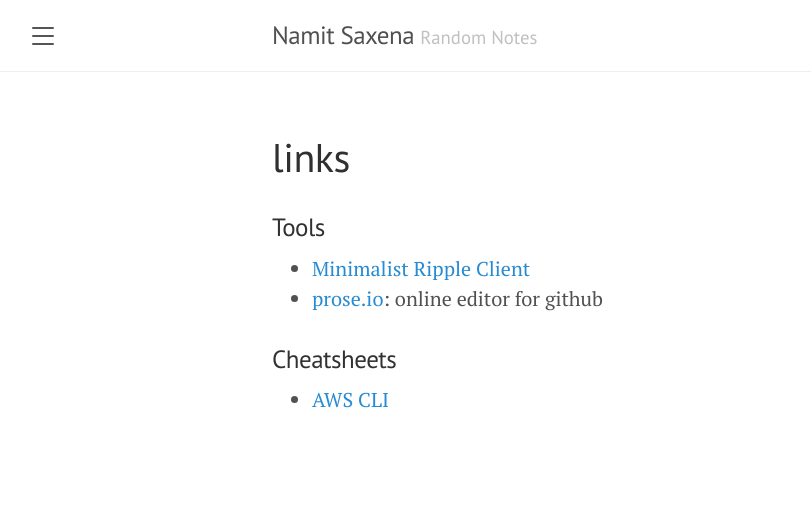
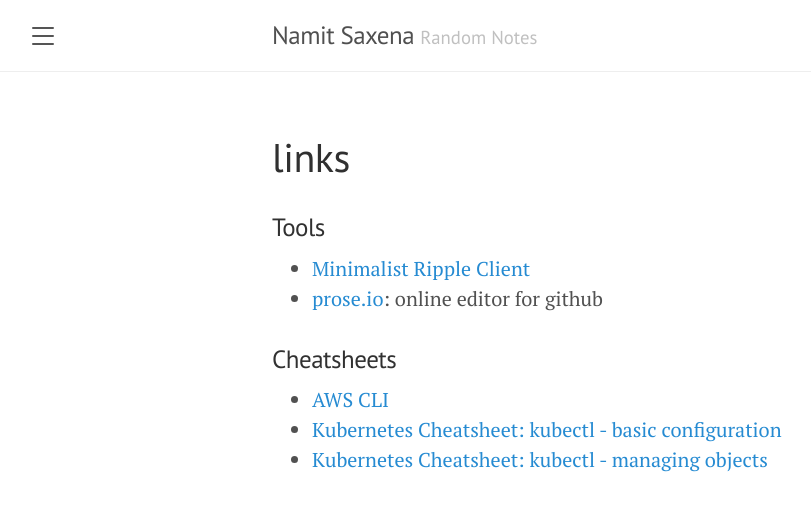
Before and after one commit to namitsaxena/namitsaxena.github.io, a Jekyll site: the page built from _notes/links.md, in a window 1280 px wide. Shown: the top 511 px of the page, without its empty margins (8-819 px from the left). Built offline with Jekyll 4.4.1, drawn with Linux system fonts in a browser that asks for light colours; nearby versions of some CDN libraries.

Commit message:
Update links.md

```diff
--- a/_notes/links.md
+++ b/_notes/links.md
@@ -13,3 +13,5 @@ published: true
 
 ### Cheatsheets
 * [AWS CLI](http://pages.namitsaxena.com/notes/aws_cli/)
+* [Kubernetes Cheatsheet: kubectl - basic configuration](http://blog.namitsaxena.com/notes/kubernetes-cheat-sheet-basic-configuration/)
+* [Kubernetes Cheatsheet: kubectl - managing objects](http://blog.namitsaxena.com/notes/kubernetes_cheatsheet_2/)
```
